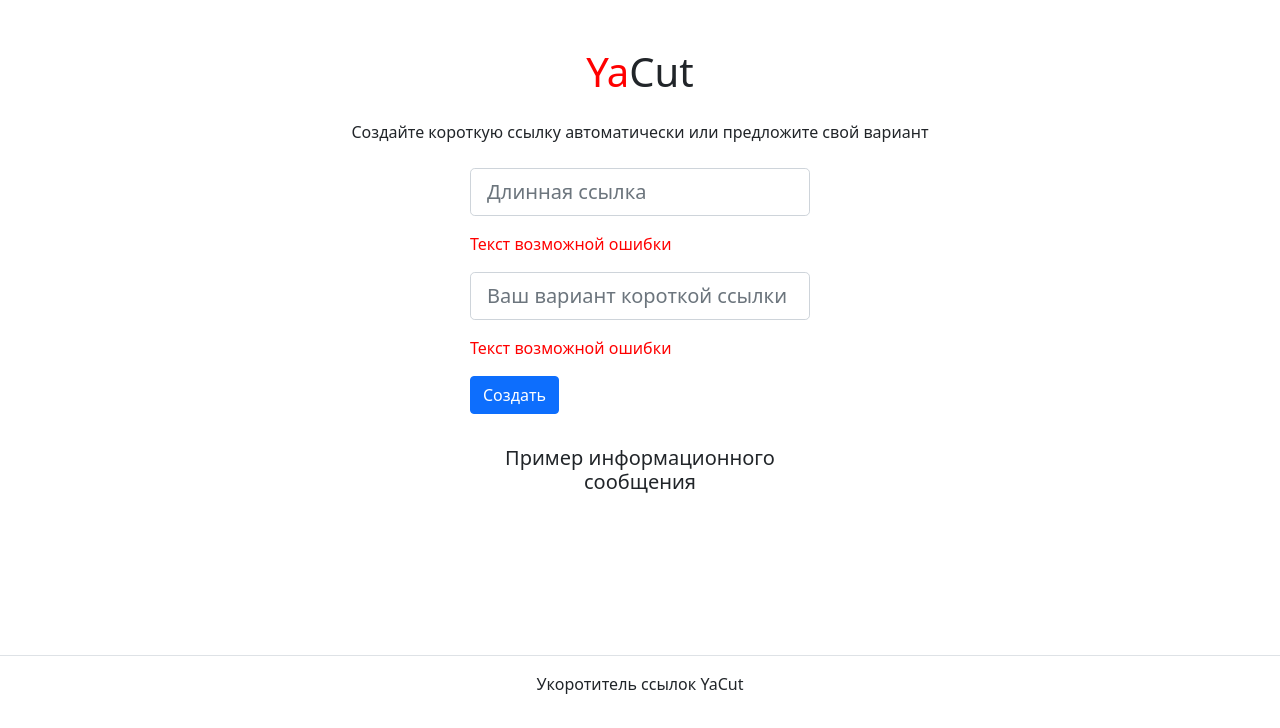
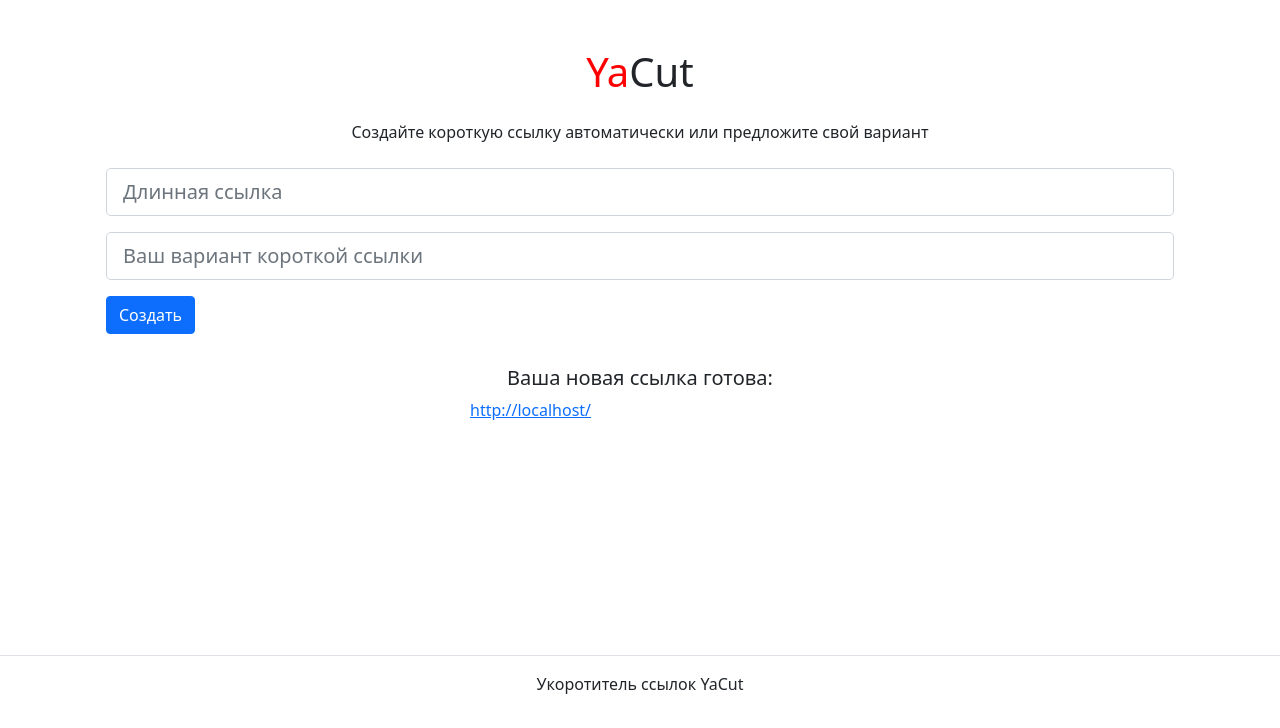
Before and after one commit to Maximuz2004/yacut, a Flask app: page / in a window 1280 px wide. Shown: the part 72-800 px from the top of the page. Run offline with Flask 2, Linux system fonts and the light colour scheme; some libraries are stand-ins or nearby versions.

Commit message:
templates refactor

```diff
--- a/yacut/templates/footer.html
+++ b/yacut/templates/footer.html
@@ -1,3 +1,3 @@
-<footer class="fixed-bottom border-top text-center py-3">
+<footer class='fixed-bottom border-top text-center py-3'>
   <p>Укоротитель ссылок YaCut</p>
 </footer>
--- a/yacut/templates/index.html
+++ b/yacut/templates/index.html
@@ -2,50 +2,60 @@
 {% block title %}YaCut - укоротитель ссылок{% endblock %}
 {% block content %}
   <main>
-    <section class="container my-5 px-4">
-      <h1 class="text-center"><span style="color:red">Ya</span>Cut</h1>
-      <p class="text-center my-4">
+    <section class='container my-5 px-4'>
+      <h1 class='text-center'><span style='color:red'>Ya</span>Cut</h1>
+      <p class='text-center my-4'>
         Создайте короткую ссылку автоматически или предложите свой вариант
       </p>
 
-      <div class="container">
-        <div class="row my-3">
-          <div class="col-sm">
-          </div>
-          <div class="col-sm">
-            <form>
-              <div>
-                <div>
-                  <input type="text" class="form-control form-control-lg py-2 mb-3" id="form-title" name=""
-                    placeholder="Длинная ссылка">
-                  <p><span style="color:red">Текст возможной ошибки</span></p>
-                </div>
-                <div>
-                  <input type="url" class="form-control form-control-lg py-2 mb-3" id="form-link" name=""
-                    placeholder="Ваш вариант короткой ссылки">
-                  <p><span style="color:red">Текст возможной ошибки</span></p>
-                </div>
-                <input type="submit" class="btn btn-primary" value="Создать">
-              </div>
+      <div class='container'>
+        <div class='row my-3'>
+          <div class='col-sm'>
+            <form method='POST' novalidate>
+              {{ form.csrf_token }}
+              {{ form.original_link(class='form-control form-control-lg py-2 mb-3',
+                placeholder=form.original_link.label.text) }}
+              <p>
+              {% if form.original_link.errors %}
+                {% for error in form.original_link.errors %}
+                  <span style='color: red'>{{ error }}</span>
+                {% endfor %}
+              {% endif %}
+              </p>
+              {{ form.custom_id(class='form-control form-control-lg py-2 mb-3',
+                placeholder=form.custom_id.label.text) }}
+              <p>
+                {% if form.custom_id.errors %}
+                  {% for error in form.custom_id.errors %}
+                    <span style='color: red'>{{ error }}</span>
+                  {% endfor %}
+                {% endif %}
+              </p>
+              {{ form.submit(class='btn btn-primary') }}
             </form>
-          </div>
-          <div class="col-sm">
           </div>
         </div>
       </div>
-      <div class="container">
-        <div class="row ">
-          <div class="col-sm">
+      <div class='container'>
+        <div class='row '>
+          <div class='col-sm'>
           </div>
-          <div class="col-sm">
-            <p class="text-center">
-              <h5 class="text-center">Пример информационного сообщения</h5>
+          <div class='col-sm'>
+            <p class='text-center'>
+              <h5 class='text-center'>Ваша новая ссылка готова:</h5>
+              <a href='{{ url_for('redirect_view', _external=True) }}'>
+                {{ url_for('redirect_view', _external=True) }}
+              </a>
             </p>
           </div>
-          <div class="col-sm">
+          <div class='col-sm'>
           </div>
         </div>
       </div>
     </section>
   </main>
+  <script src='https://code.jquery.com/jquery-3.2.1.slim.min.js'
+    integrity='sha384-KJ3o2DKtIkvYIK3UENzmM7KCkRr/rE9/Qpg6aAZGJwFDMVNA/GpGFF93hXpG5KkN' crossorigin='anonymous'></script>
+  <script src='https://maxcdn.bootstrapcdn.com/bootstrap/4.0.0/js/bootstrap.min.js'
+    integrity='sha384-JZR6Spejh4U02d8jOt6vLEHfe/JQGiRRSQQxSfFWpi1MquVdAyjUar5+76PVCmYl' crossorigin='anonymous'></script>
 {% endblock %}
--- a/yacut/views.py
+++ b/yacut/views.py
@@ -1,8 +1,10 @@
 import string
 import random
 
-from flask import render_template
+from flask import redirect, render_template
 
+from .forms import URLMapForm
+from .models import URLMap
 from yacut import app, db, ID_MAX_LENGTH, MIN_LENGTH
 
 
@@ -21,9 +23,14 @@
     )
 
 
+@app.route('/', methods=['GET', 'POST'])
+def index_view():
+    form = URLMapForm()
+    return render_template('index.html', form=form)
+
 @app.route('/')
-def index_view():
-    return render_template('index.html')
+def redirect_view():
+    return redirect('ya.ru') # TODO Заглушка. Переделать.
 
 
 if __name__ == '__main__':
```
Also changed, not shown: yacut/templates/base.html (+10 -10 lines), yacut/templates/header.html (+10 -10 lines).
